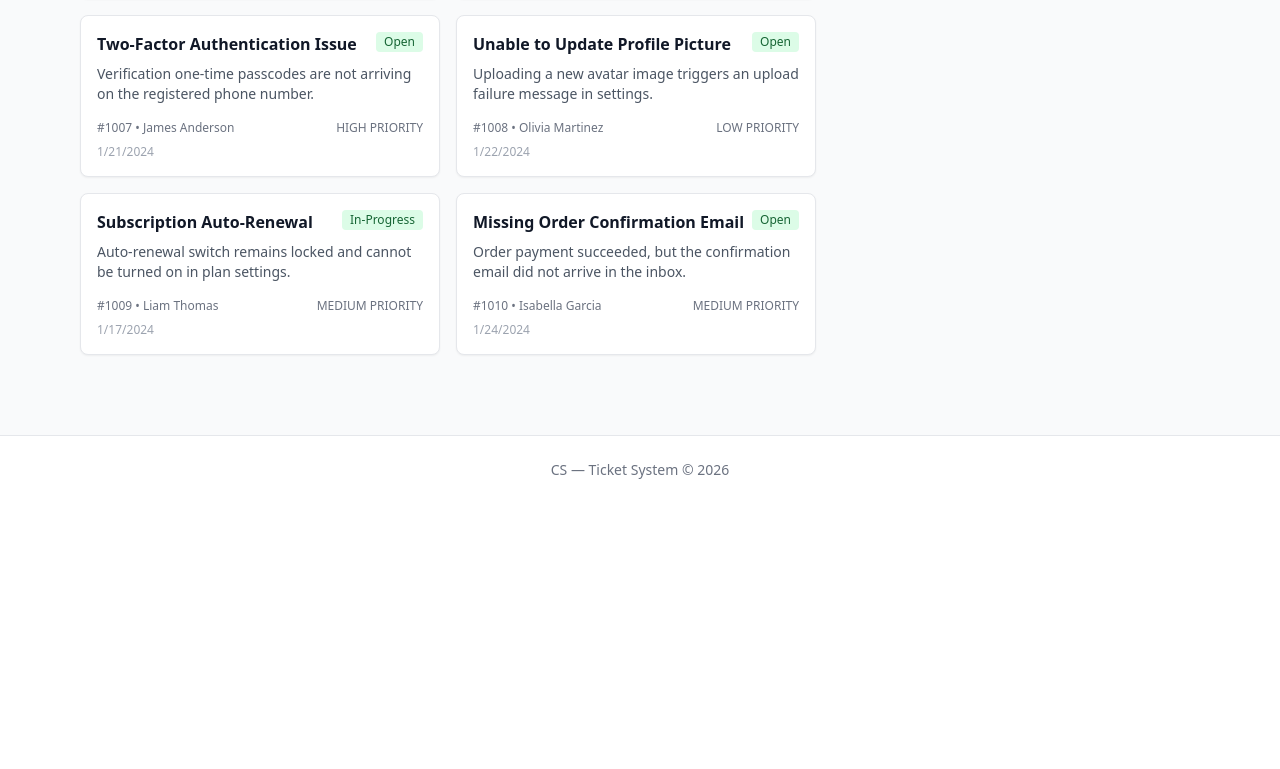
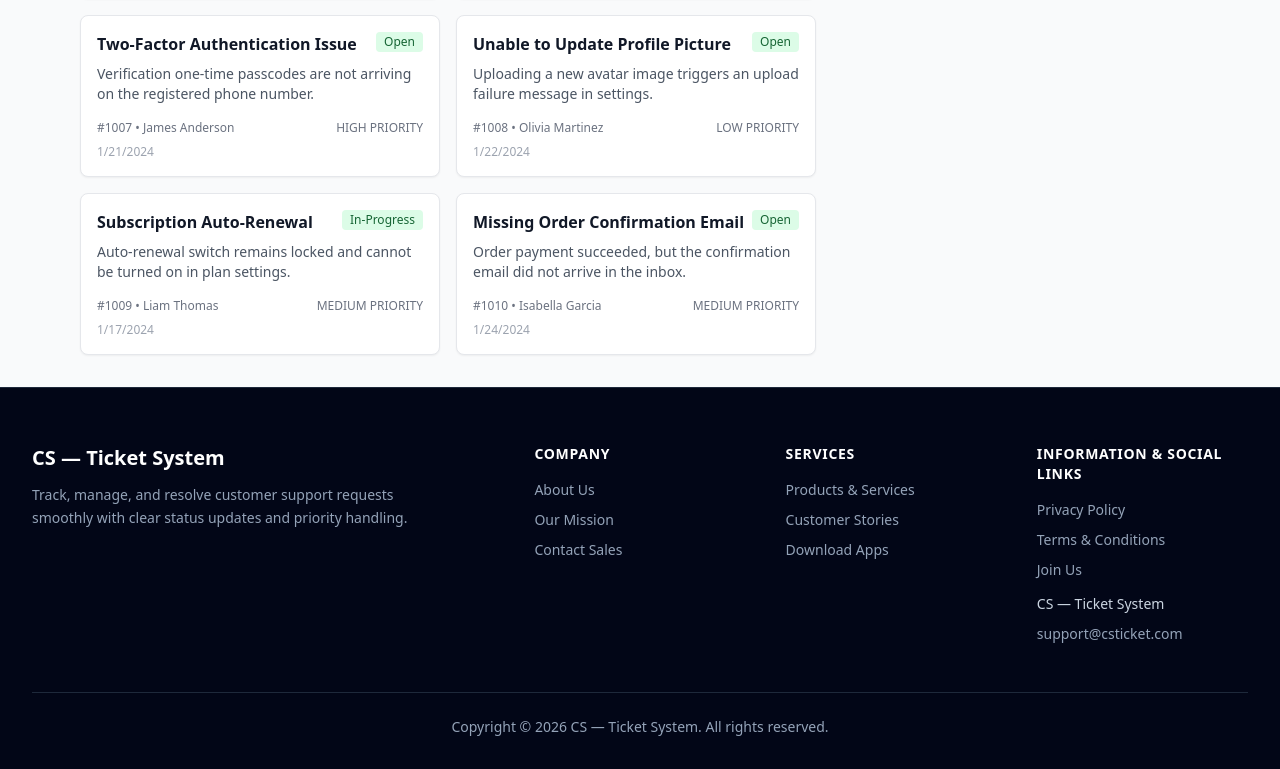
Before and after one commit to Ahonaf15/customer-support-ticket-system, a React (Vite) app: page / in a window 1280 px wide. Shown: the part 840-1609 px from the top of the page. Before the commit the page ends 1344 px from the top, so only its background shows below. Built offline with nearby package versions, Linux system fonts and the light colour scheme.

Commit message:
Keep existing layout without custom footer

```diff
--- a/src/App.jsx
+++ b/src/App.jsx
@@ -1,10 +1,10 @@
+import Footer from "./components/Footer";
 import { useState } from "react";
 import initialTickets from "./data/tickets.json";
 import Navbar from "./components/Navbar.jsx";
 import Banner from "./components/Banner.jsx";
 import TicketCard from "./components/TicketCard.jsx";
 import TaskStatus from "./components/TaskStatus.jsx";
-import Footer from "./components/Footer.jsx";
 
 function App() {
   const [tickets, setTickets] = useState(Array.isArray(initialTickets) ? initialTickets : []);
--- a/src/components/Footer.jsx
+++ b/src/components/Footer.jsx
@@ -1,9 +1,55 @@
-function Footer() {
+export default function Footer() {
   return (
-    <footer className="mt-12 border-t border-gray-200 bg-white py-6 text-center text-sm text-gray-500">
-      CS — Ticket System © {new Date().getFullYear()}
+    <footer className="bg-slate-950 text-slate-300 pt-14 pb-8 border-t border-slate-800">
+      <div className="max-w-7xl mx-auto px-4 sm:px-6 lg:px-8">
+        <div className="grid grid-cols-1 sm:grid-cols-2 lg:grid-cols-5 gap-10 pb-12 border-b border-slate-800">
+          <div className="lg:col-span-2 space-y-3">
+            <h2 className="text-xl font-bold text-white">CS — Ticket System</h2>
+            <p className="text-sm text-slate-400 leading-relaxed max-w-sm">
+              Track, manage, and resolve customer support requests smoothly with clear status updates and priority handling.
+            </p>
+          </div>
+
+          <div>
+            <h3 className="text-sm font-semibold uppercase tracking-wider text-white mb-4">
+              Company
+            </h3>
+            <ul className="space-y-2.5 text-sm text-slate-400">
+              <li><a href="#about" className="hover:text-white transition-colors">About Us</a></li>
+              <li><a href="#mission" className="hover:text-white transition-colors">Our Mission</a></li>
+              <li><a href="#contact" className="hover:text-white transition-colors">Contact Sales</a></li>
+            </ul>
+          </div>
+
+          <div>
+            <h3 className="text-sm font-semibold uppercase tracking-wider text-white mb-4">
+              Services
+            </h3>
+            <ul className="space-y-2.5 text-sm text-slate-400">
+              <li><a href="#products" className="hover:text-white transition-colors">Products &amp; Services</a></li>
+              <li><a href="#stories" className="hover:text-white transition-colors">Customer Stories</a></li>
+              <li><a href="#apps" className="hover:text-white transition-colors">Download Apps</a></li>
+            </ul>
+          </div>
+
+          <div>
+            <h3 className="text-sm font-semibold uppercase tracking-wider text-white mb-4">
+              Information &amp; Social Links
+            </h3>
+            <ul className="space-y-2.5 text-sm text-slate-400">
+              <li><a href="#privacy" className="hover:text-white transition-colors">Privacy Policy</a></li>
+              <li><a href="#terms" className="hover:text-white transition-colors">Terms &amp; Conditions</a></li>
+              <li><a href="#join" className="hover:text-white transition-colors">Join Us</a></li>
+              <li className="pt-1 text-slate-300">CS — Ticket System</li>
+              <li className="text-slate-400">support@csticket.com</li>
+            </ul>
+          </div>
+        </div>
+
+        <div className="pt-6 text-center text-xs sm:text-sm text-slate-400">
+          Copyright © 2026 CS — Ticket System. All rights reserved.
+        </div>
+      </div>
     </footer>
   );
 }
-
-export default Footer;
```
